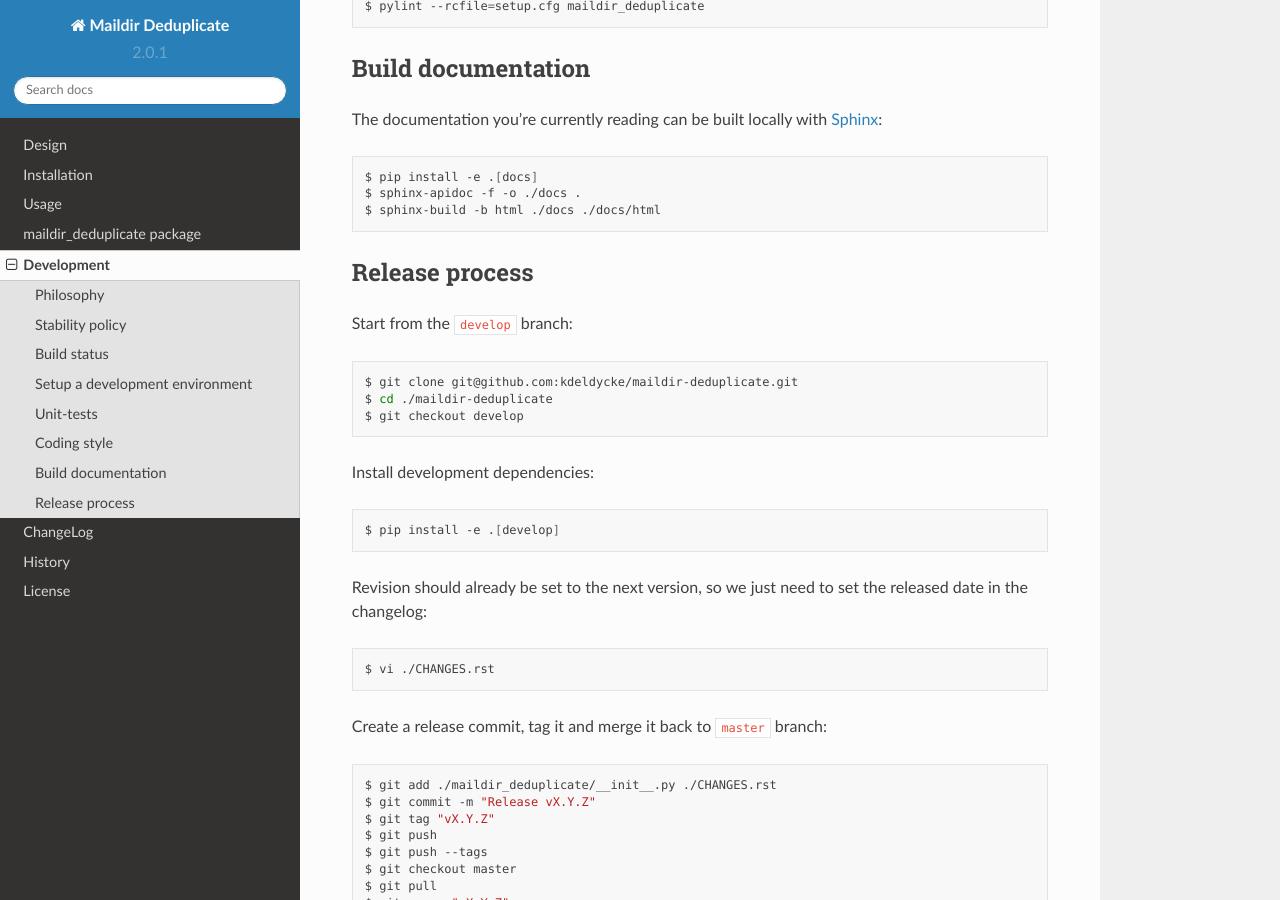
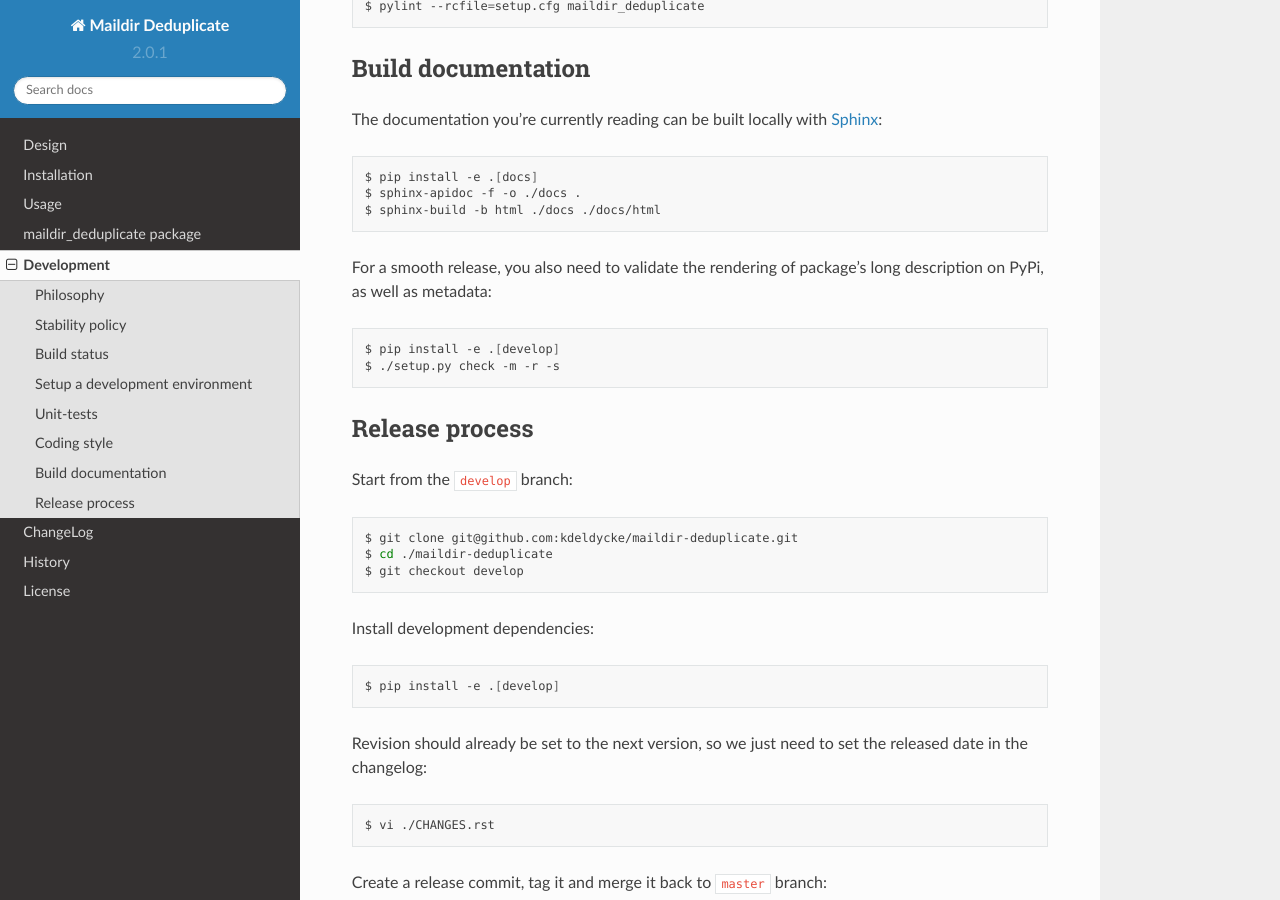
Before and after one commit to kdeldycke/mail-deduplicate, a Sphinx documentation site: the page built from docs/development.rst, in a window 1280 px wide and 900 px high, scrolled down 1801 px. Built offline with Sphinx 7.4.7 and the Read the Docs theme 2.0.0, drawn with Linux system fonts in a browser that asks for light colours; pages that are not in the unit, such as notebooks, are missing from menus.

Commit message:
Always check for package metadata in Travis CI jobs.

```diff
--- a/CHANGES.rst
+++ b/CHANGES.rst
@@ -10,6 +10,7 @@ ChangeLog
 * Reject mails without ``Message-ID`` headers if ``--message-id`` option is
   active.
 * Print more debug info in unittests when CLI produce tracebacks.
+* Always check for package metadata in Travis CI jobs.
 * Fix package's long description against PyPi rendering constraints.
 
 
--- a/docs/development.rst
+++ b/docs/development.rst
@@ -151,6 +151,14 @@ The documentation you're currently reading can be built locally with `Sphinx
     $ sphinx-apidoc -f -o ./docs .
     $ sphinx-build -b html ./docs ./docs/html
 
+For a smooth release, you also need to validate the rendering of package's long
+description on PyPi, as well as metadata:
+
+.. code-block:: bash
+
+    $ pip install -e .[develop]
+    $ ./setup.py check -m -r -s
+
 
 Release process
 ---------------
--- a/setup.py
+++ b/setup.py
@@ -58,6 +58,7 @@ EXTRA_DEPENDENCIES = {
     'develop': [
         'bumpversion',
         'isort',
+        'readme_renderer',
         'setuptools >= 24.2.1'
         'wheel'],
 }
```
Also changed, not shown: .travis.yml.
